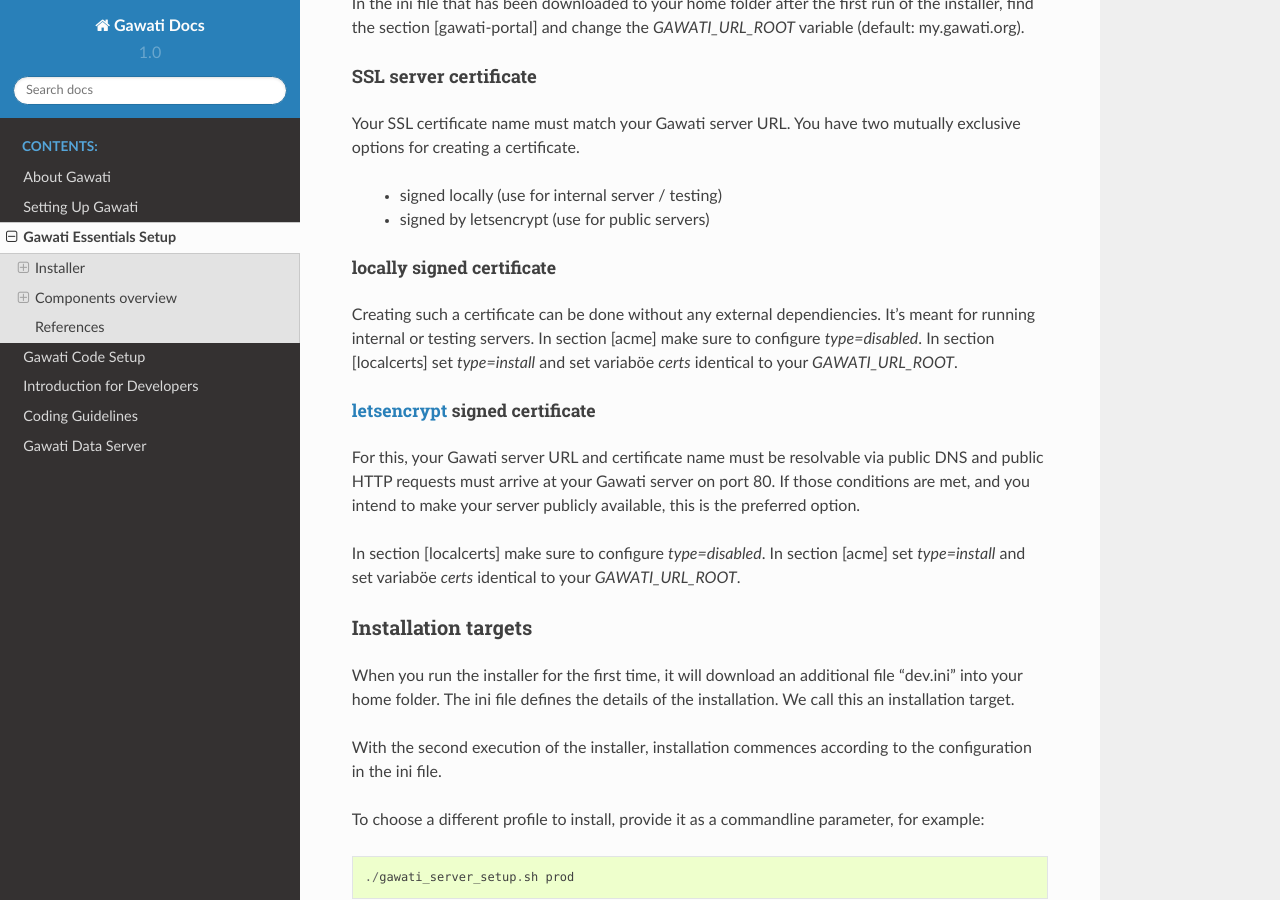
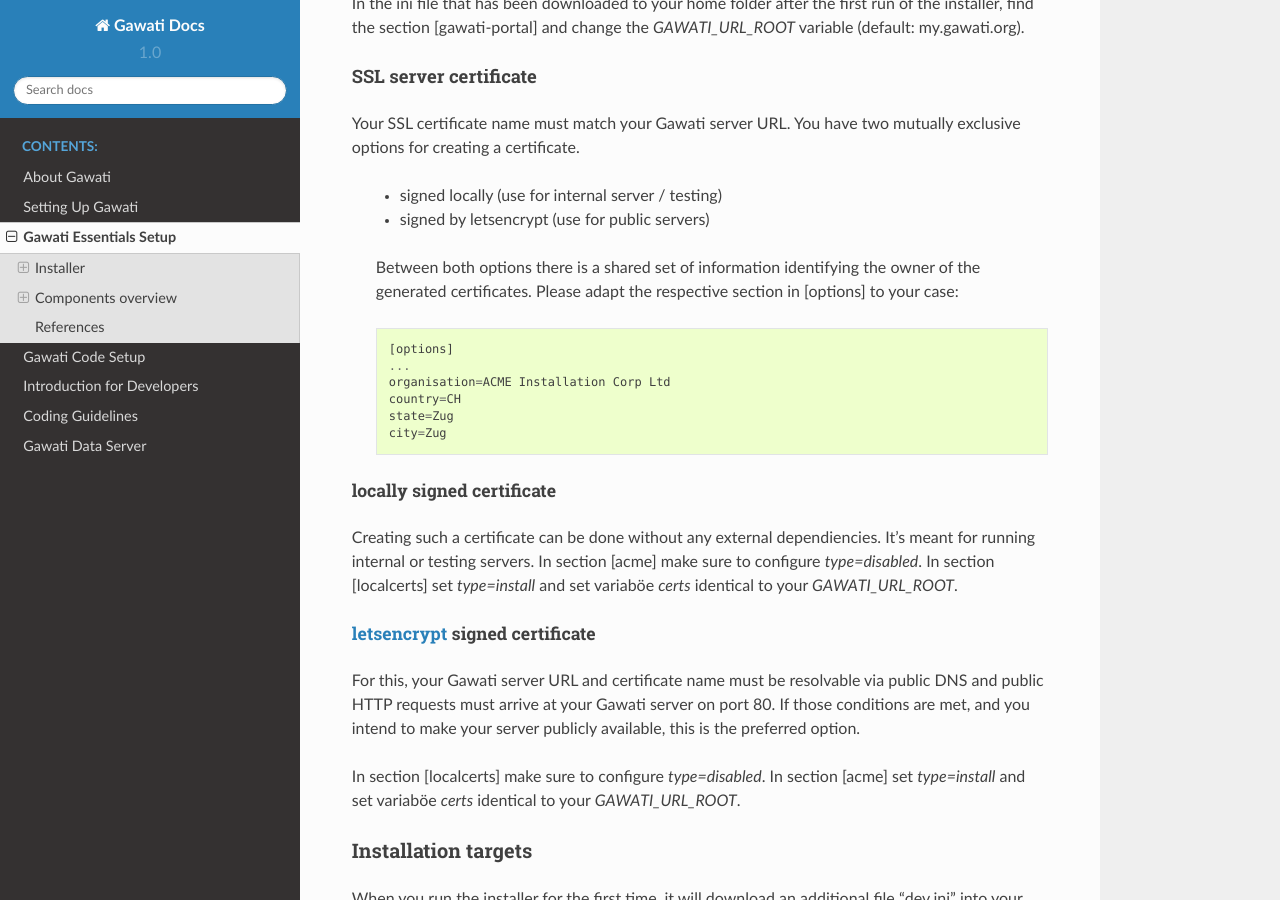
Before and after one commit to gawati/gawati-docs, a Sphinx documentation site: the page built from docs/source/setup-essentials.rst, in a window 1280 px wide and 900 px high, scrolled down 852 px. Built offline with Sphinx 7.4.7 and the Read the Docs theme 2.0.0, drawn with Linux system fonts in a browser that asks for light colours.

Commit message:
Add certificate customisation

```diff
--- a/docs/source/setup-essentials.rst
+++ b/docs/source/setup-essentials.rst
@@ -47,6 +47,17 @@ mutually exclusive options for creating a certificate.
  - signed locally (use for internal server / testing)
  - signed by letsencrypt (use for public servers)
 
+ Between both options there is a shared set of information identifying the owner
+ of the generated certificates. Please adapt the respective section in [options]
+ to your case::
+
+  [options]
+  ...
+  organisation=ACME Installation Corp Ltd
+  country=CH
+  state=Zug
+  city=Zug
+
 locally signed certificate
 ''''''''''''''''''''''''''
 
@@ -70,12 +81,15 @@ set *type=install* and set variaböe *certs* identical to your *GAWATI_URL_ROOT*
 Installation targets
 ====================
 
-When you run the installer for the first time, it will download an additional file "dev.ini" into your home folder.
-The ini file defines the details of the installation. We call this an installation target.
+When you run the installer for the first time, it will download an additional
+file "dev.ini" into your home folder. The ini file defines the details of the
+installation. We call this an installation target.
 
-With the second execution of the installer, installation commences according to the configuration in the ini file.
+With the second execution of the installer, installation commences according to
+the configuration in the ini file.
 
-To choose a different profile to install, provide it as a commandline parameter, for example::
+To choose a different profile to install, provide it as a commandline parameter,
+for example::
 
  ./gawati_server_setup.sh prod
 
@@ -88,7 +102,8 @@ Components overview
 *******************
 
 The Gawati reference server is based on `CentOS`_ 7, Minimal Install.
-For hosting the application, we use `eXistdb`_ as XML/document database and `jetty`_ as Java web application server.
+For hosting the application, we use `eXistdb`_ as XML/document database and
+`jetty`_ as Java web application server.
 
 We use two (2) instances of `eXistdb`_
 
```
